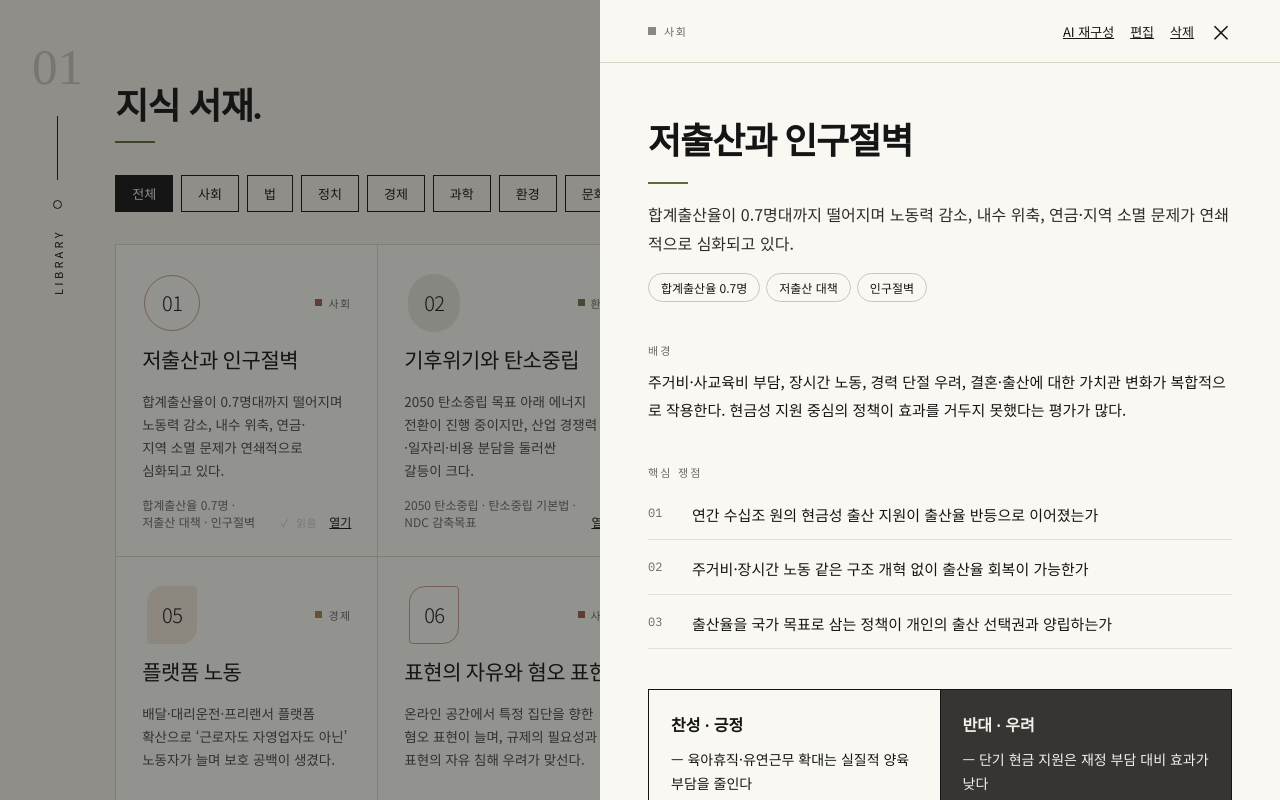
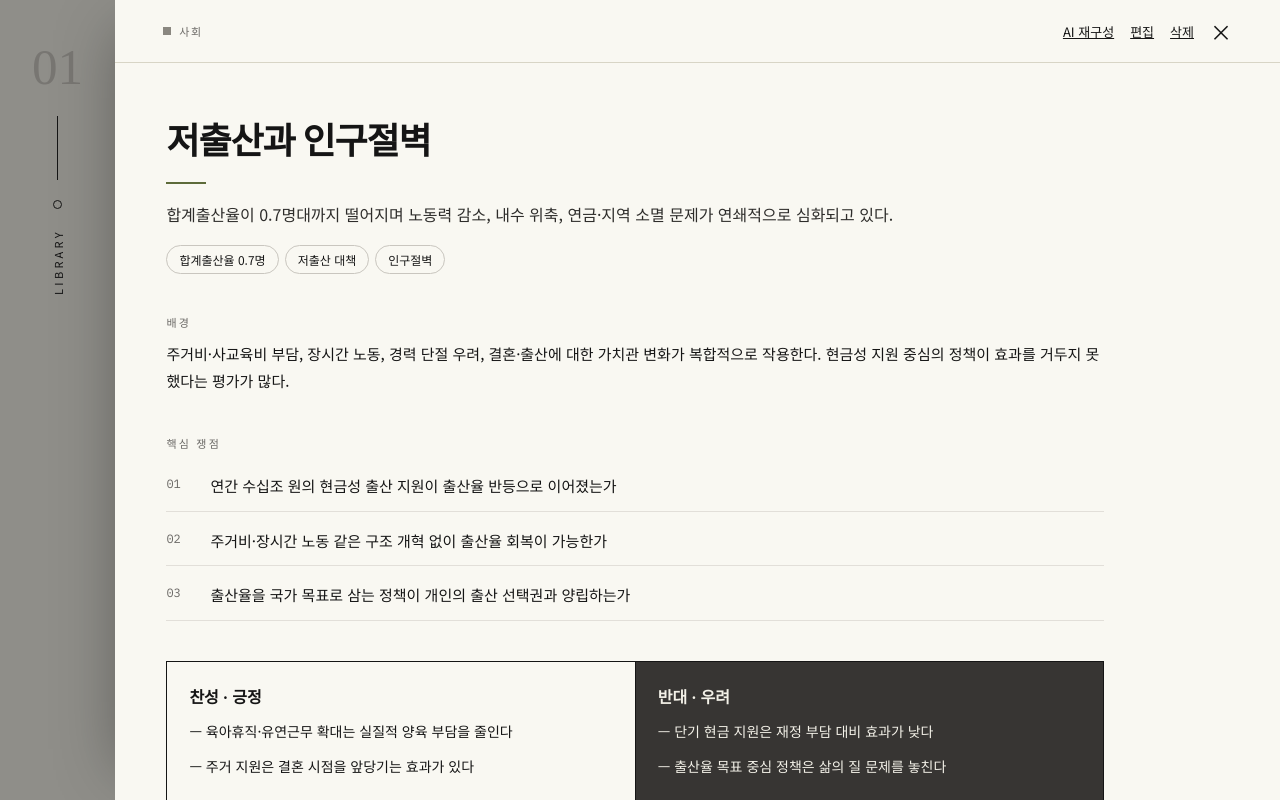
Before and after one commit to 0801dawon-alt/dawon, a React (Vite) app: page / in a window 1280 px wide. Both pictures are taken after a click on the element 246 px from the left and 1251 px from the top of the page. Shown: the part 851-1651 px from the top of the page. Built offline with nearby package versions, Linux system fonts and the light colour scheme; a web font is replaced by a local one.

Commit message:
Widen the topic detail panel to the library title and slide it in on open
Co-Authored-By: Claude Opus 5.5 <noreply@anthropic.com>
Claude-Session: https://claude.ai/code/session_014Z7J9UNLzGHZxQRwttTMC5

```diff
--- a/src/components/Detail.jsx
+++ b/src/components/Detail.jsx
@@ -32,7 +32,7 @@ export function DetailPanel({ entry: od, restructuring, onClose, onRestructure,
             <span onClick={onClose} style={{ cursor: 'pointer', fontSize: 22, lineHeight: 1 }}>×</span>
           </div>
         </div>
-        <div style={{ padding: 'clamp(28px,5vw,56px) clamp(20px,4vw,48px)', display: 'flex', flexDirection: 'column', gap: 40 }}>
+        <div className="detail-body" style={{ padding: 'clamp(28px,5vw,56px) clamp(20px,4vw,56px)', display: 'flex', flexDirection: 'column', gap: 40 }}>
           <div style={{ display: 'flex', flexDirection: 'column', gap: 16 }}>
             <h2 style={{ margin: 0, fontFamily: 'var(--serif)', fontWeight: 700, fontSize: 'clamp(26px,3.4vw,36px)', lineHeight: 1.3, letterSpacing: '-0.03em', textWrap: 'pretty' }}>{od.title}</h2>
             <div className="accent-bar" />
--- a/src/styles.css
+++ b/src/styles.css
@@ -34,6 +34,8 @@ button { font: inherit; white-space: nowrap; flex-shrink: 0; cursor: pointer; }
 @keyframes tlPop { from { opacity: 0; transform: translateY(24px) scale(.5); } to { opacity: 1; transform: none; } }
 @keyframes tlOut { from { clip-path: inset(0 0 0 0); } to { clip-path: inset(50% 0 50% 0); } }
 @keyframes tlLine { from { transform: scaleX(0); } to { transform: scaleX(1); } }
+@keyframes tlSlideIn { from { opacity: 0; transform: translateX(48px); } to { opacity: 1; transform: none; } }
+@keyframes tlFadeIn { from { opacity: 0; } to { opacity: 1; } }
 
 .page { min-height: 100vh; background: var(--cream); }
 
@@ -187,8 +189,8 @@ button { font: inherit; white-space: nowrap; flex-shrink: 0; cursor: pointer; }
 
 /* ── overlays ── */
 .overlay { position: fixed; inset: 0; display: flex; }
-.overlay-dim { position: absolute; inset: 0; background: rgba(20, 20, 20, 0.45); }
-.detail { position: relative; width: min(680px, 100%); height: 100%; overflow-y: auto; background: var(--paper); display: flex; flex-direction: column; }
+.overlay-dim { position: absolute; inset: 0; background: rgba(20, 20, 20, 0.45); animation: tlFadeIn .3s ease both; }
+.detail { position: relative; width: calc(100% - clamp(56px, 9vw, 120px)); animation: tlSlideIn .42s cubic-bezier(.2, .8, .2, 1) both; box-shadow: -24px 0 60px -30px rgba(0, 0, 0, 0.35); height: 100%; overflow-y: auto; background: var(--paper); display: flex; flex-direction: column; }
 .detail-bar { position: sticky; top: 0; background: var(--paper); display: flex; justify-content: space-between; align-items: center; gap: 12px; padding: 20px clamp(20px, 4vw, 48px); border-bottom: 1px solid var(--line); z-index: 1; }
 .pill { font-size: 12px; padding: 5px 12px; border: 1px solid var(--muted-4); border-radius: 999px; }
 .pill-link { font-size: 12.5px; padding: 5px 11px; border: 1px solid var(--muted-4); border-radius: 999px; text-decoration: none; color: var(--ink); white-space: nowrap; }
@@ -248,3 +250,7 @@ button { font: inherit; white-space: nowrap; flex-shrink: 0; cursor: pointer; }
 .qbook-q { font-family: var(--serif); font-size: 16px; line-height: 1.65; word-break: keep-all; }
 .qbook-summary { font-size: 13.5px; line-height: 1.7; color: #2e2d2b; background: #f6f4ee; padding: 12px 14px; }
 .qbook-summary-label { display: block; font-size: 10.5px; letter-spacing: 0.16em; color: var(--muted); margin-bottom: 4px; }
+
+.detail-body { width: 100%; max-width: 1040px; }
+@media (max-width: 900px) { .detail { width: 100%; } }
+@media (prefers-reduced-motion: reduce) { .detail, .overlay-dim { animation: none; } }
```
